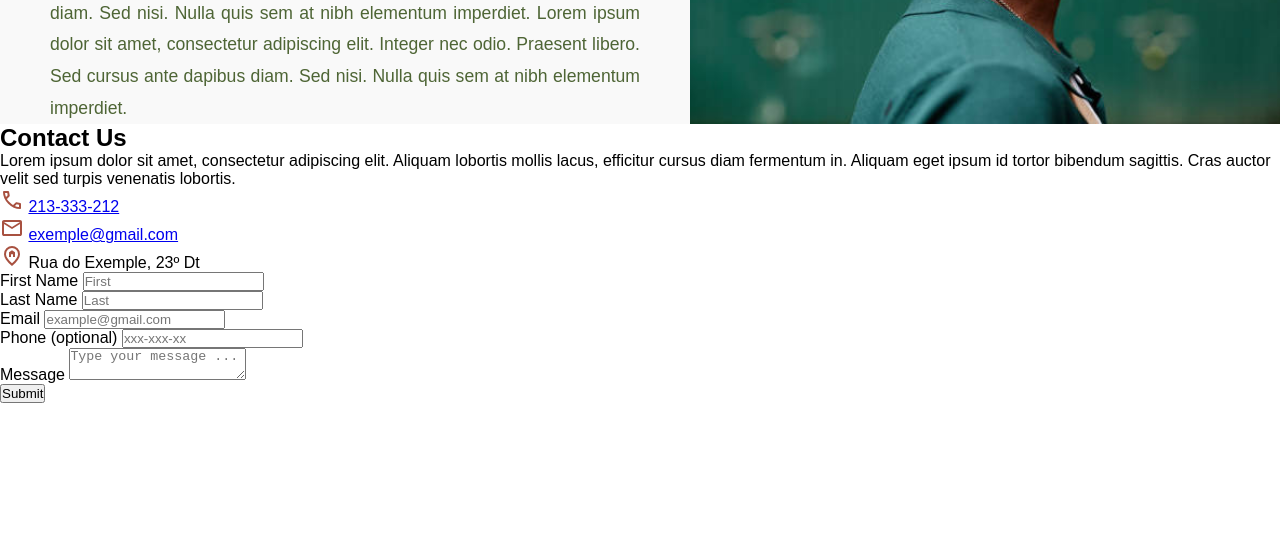
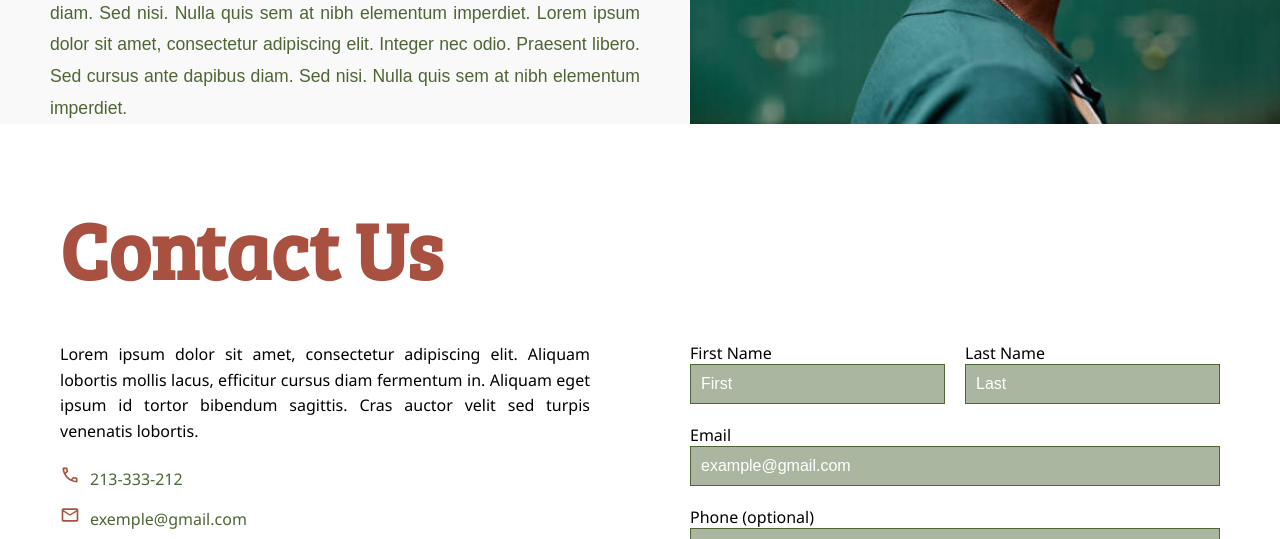
Before and after one commit to EmersonBPP/UdemyWebDev, a plain HTML site: page Capstone Project 2/index.html in a window 1280 px wide. Shown: the part 2530-3069 px from the top of the page. Drawn offline with Linux system fonts and the light colour scheme; a web font is replaced by a local one.

Commit message:
contact section

```diff
--- a/Capstone Project 2/index.html
+++ b/Capstone Project 2/index.html
@@ -150,16 +150,19 @@
 
         <ul class="contact-list">
           <li>
-            <img src="image/phone-icon.svg" alt="Phone icon">
-            <a href="tel:213333212">213-333-212</a>
+            <a href="tel:213333212">
+                <img src="image/phone-icon.svg" alt="Phone icon" height="60" width="60">213-333-212
+            </a>
           </li>
           <li>
-            <img src="image/mail-icon.svg" alt="Email icon">
-            <a href="mailto:exemple@gmail.com">exemple@gmail.com</a>
+            <a href="mailto:exemple@gmail.com">
+                <img src="image/mail-icon.svg" alt="Email icon">exemple@gmail.com
+            </a>
           </li>
           <li>
-            <img src="image/location-icon.svg" alt="Location icon">
-            <span>Rua do Exemple, 23º Dt</span>
+            <a href="https://www.google.com/maps?cid=4948293234082239069">
+                <img src="image/location-icon.svg" alt="Location icon">Rua do Exemple, 23º Dt
+            </a>
           </li>
         </ul>
       </div>
--- a/Capstone Project 2/style.css
+++ b/Capstone Project 2/style.css
@@ -316,3 +316,127 @@
     height: 300px;
   }
 }
+
+/* CONTACT */
+
+#contact {
+  padding: 60px 60px;
+  font-family: 'Segoe UI';
+}
+
+.contact-content {
+  display: flex;
+  flex-wrap: wrap;
+  align-items: stretch;
+  gap: 100px;
+  margin-top: 30px;
+}
+
+.contact-info {
+  flex: 1;
+  min-width: 300px;
+}
+
+.contact-info p {
+  font-size: 1rem;
+  line-height: 1.6;
+  margin-bottom: 20px;
+  text-align: justify;
+}
+
+.contact-container  h2{
+  font-size: 80px;
+  font-family: 'Bree_Serif';
+  text-align: left;
+  color: #a85140;
+  line-height: 1.6;
+  margin-bottom: 20px;
+}
+
+
+.contact-list {
+  list-style: none;
+  padding: 0;
+}
+
+.contact-list li {
+  display: flex;
+  align-items: center;
+  margin-bottom: 15px;
+}
+
+.contact-list li a{
+  text-decoration: none;
+  color: #4e6535;
+  text-align: center;
+}
+
+.contact-list img {
+  width: 20px;
+  height: 20px;
+  margin-right: 10px;
+}
+
+.contact-form {
+  flex: 1;
+  min-width: 300px;
+}
+
+form {
+  display: flex;
+  flex-direction: column;
+}
+
+.form-row {
+  display: flex;
+  gap: 20px;
+  margin-bottom: 20px;
+  flex-wrap: wrap;
+}
+
+.form-group {
+  flex: 1;
+  display: flex;
+  flex-direction: column;
+}
+
+.full-width {
+  flex: 1 1 100%;
+}
+
+input, textarea {
+  padding: 10px;
+  font-size: 1rem;
+  border: 1px solid #4e6535;
+  background-color: #4e653578;
+  color: white;
+}
+
+textarea::placeholder, input::placeholder {
+  color: white;
+}
+
+textarea {
+  resize: vertical;
+  min-height: 100px;
+}
+
+button {
+  padding: 12px 20px;
+  font-size: 1rem;
+  background-color: #4e6535;
+  color: white;
+  border: none;
+  cursor: pointer;
+  width: fit-content;
+}
+
+button:hover {
+  background-color: #4e653578;
+}
+
+@media (max-width: 768px) {
+  .contact-content {
+    flex-direction: column;
+  }
+}
```
